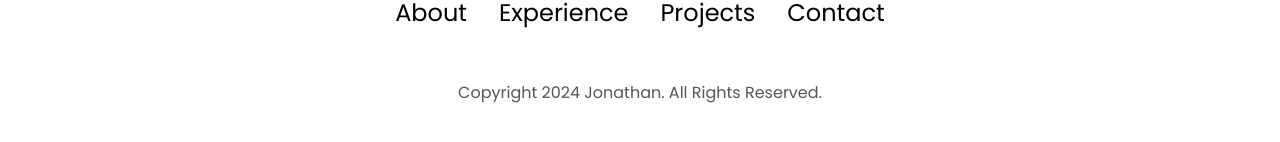
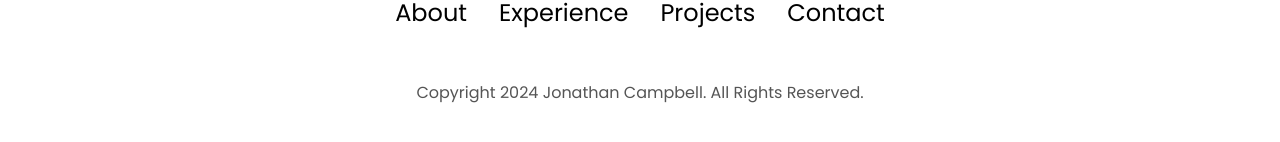
Before and after one commit to jonathan258/Portfolio-Jonathan-Campbell, a plain HTML site: page index.html in a window 1280 px wide. Shown: the part 3263-3405 px from the top of the page. Drawn offline with Linux system fonts and the light colour scheme.

Commit message:
Updated the pdf and also name change

```diff
--- a/index.html
+++ b/index.html
@@ -353,7 +353,7 @@ Feel free to connect with me—whether it’s about tech, music, or the next big
           </ul>
         </div>
       </nav>
-      <p>Copyright 2024 Jonathan. All Rights Reserved.</p>
+      <p>Copyright 2024 Jonathan Campbell. All Rights Reserved.</p>
     </footer>
     <script src="script.js"></script>
   </body>
```
